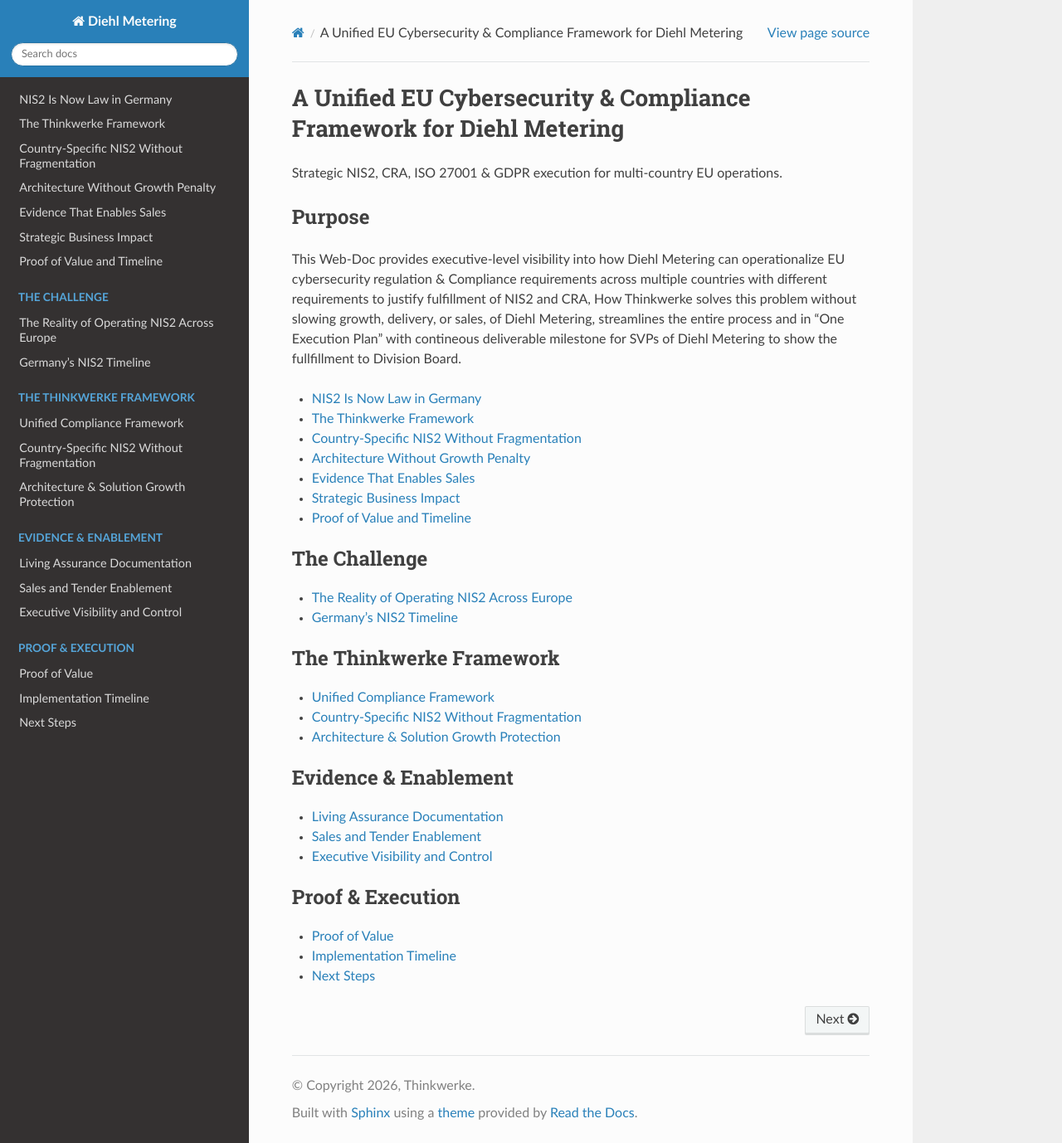
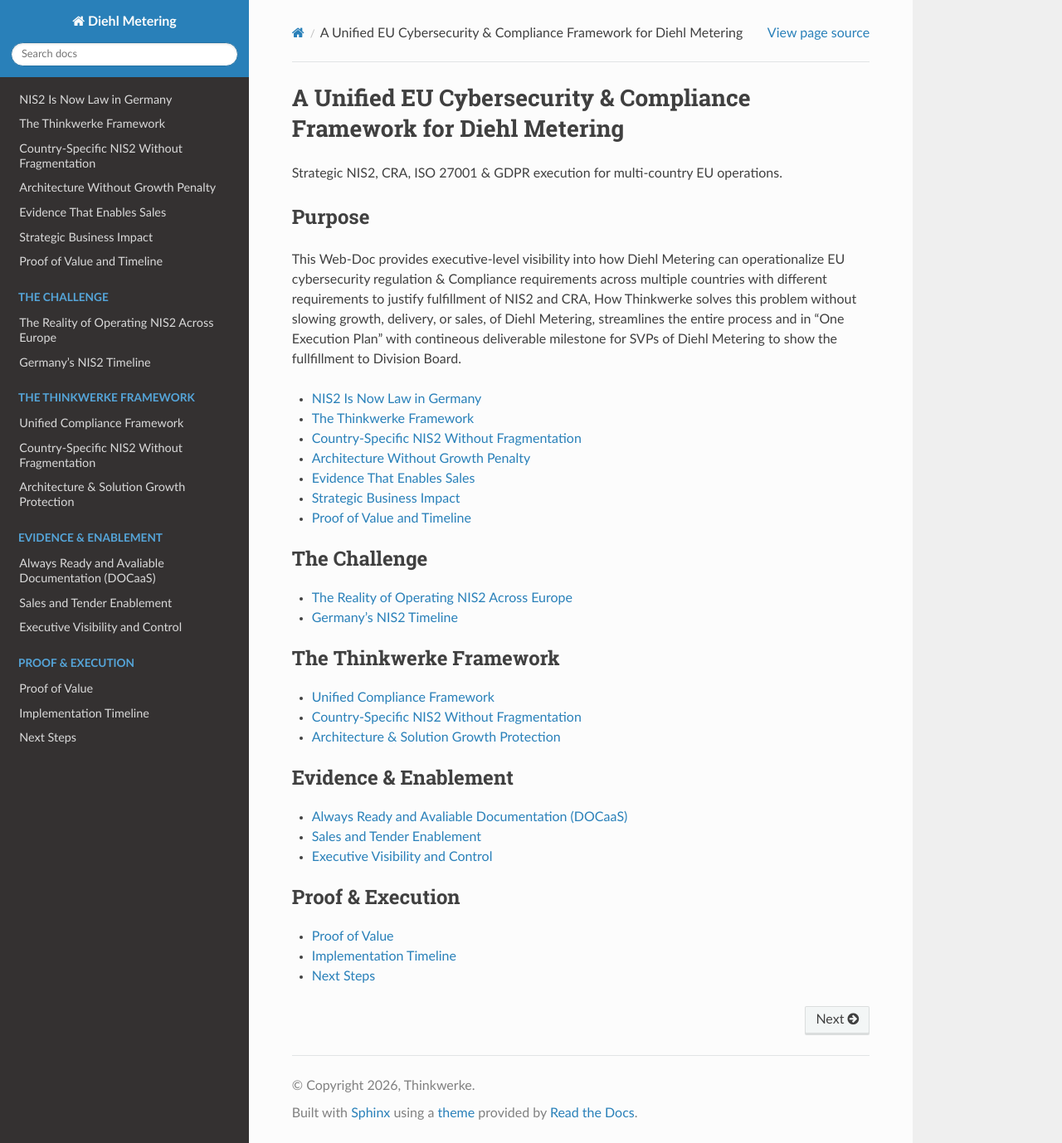
Before and after one commit to Mynkskhr/diehlmetering, a Sphinx documentation site: the page built from docs/source/index.rst, in a window 1280 px wide and 1378 px high. Shown: the whole window at 83% size. Built offline with Sphinx 7.4.7 and the Read the Docs theme 3.1.0, drawn with Linux system fonts in a browser that asks for light colours; some of the changed lines change nothing that is shown.

Commit message:
Update living-assurance-docs.rst

```diff
--- a/docs/source/living-assurance-docs.rst
+++ b/docs/source/living-assurance-docs.rst
@@ -1,10 +1,172 @@
-Living Assurance Documentation
-==============================
+Always Ready and Avaliable Documentation (DOCaaS)
+=================================================
 
-Living assurance documentation for Diehl Metering, maintained by Thinkwerke.
+Executive-accessible, continuously maintained assurance documentation
+for Diehl Metering — owned, updated, and governed by Thinkwerke.
 
-Subtitle
---------
+***From static documents to living proof of security, compliance, and control.***
 
-Always current. Always accessible. Always defensible — without dependency on
-individual teams.
+Why This Matters to Executives
+------------------------------
+
+In many organisations, security and compliance documentation is:
+
+- Fragmented across teams
+- Outdated the moment it is written
+- Locked inside engineering tools
+- Dependent on individual contributors
+- Unavailable when executives need answers
+
+At Diehl Metering, this risk is amplified by:
+
+- Distributed hosting and product teams
+- Multiple countries and regulators
+- Vendor-hosted platforms
+- High reliance on engineering explanations during audits and tenders
+
+**This creates decision risk at executive level.**
+
+Thinkwerke’s DOCaaS Model
+------------------------
+
+Thinkwerke introduces **Documentation as a Service (DOCaaS)**:
+
+**Living assurance documentation that is:**
+
+- Continuously updated
+- Directly linked to technical evidence
+- Accessible to executives without engineering mediation
+- Reusable across audits, tenders, and customer assurance
+
+This documentation is not a report.
+
+It is an **operational asset**.
+
+What “Living” Means in Practice
+-------------------------------
+
+Documentation evolves automatically as the system evolves.
+
+Changes in:
+- CI/CD pipelines
+- Cloud configurations
+- Vulnerability posture
+- Product architecture
+- Regulatory mappings
+
+→ are reflected in documentation through evidence links, artefacts, and traceability.
+
+There is no “documentation phase”.
+There is no “update scramble”.
+
+Ownership and Accountability
+----------------------------
+
+A critical failure in many compliance programs is **unclear ownership**.
+
+Thinkwerke explicitly owns:
+
+- Structure of assurance documentation
+- Regulatory mappings (NIS2, CRA, ISO 27001)
+- Evidence linkage and traceability
+- Executive summaries and narratives
+
+This eliminates:
+
+- Consultant walk-away risk
+- Knowledge loss during team changes
+- Dependency on individual engineers
+- Conflicting or falsified documentation
+
+Executive-Level Access (No Technical Gatekeeping)
+-------------------------------------------------
+
+Executives and senior managers can directly access:
+
+- NIS2 readiness status by country
+- CRA preparation progress
+- Open risks and mitigation status
+- Evidence used in audits and tenders
+- Architecture decisions and rationale
+
+No Jira access required.
+No Git access required.
+No dependency on technical explanations.
+
+This enables leadership to:
+
+- Take informed strategic decisions
+- Challenge assumptions with evidence
+- Confidently engage regulators and customers
+- Direct product and platform strategy
+
+Real-World Risk Reduction
+-------------------------
+
+Historical failures often trace back to:
+
+- Missing migration documentation
+- Unexplained architecture decisions
+- Incomplete vendor responsibility mapping
+- Undocumented incidents and outages
+
+Living assurance documentation prevents:
+
+- Post-incident confusion
+- Reactive explanations
+- Reputational damage
+- Loss of executive confidence
+
+By design, the documentation already contains:
+
+- Architecture explanations
+- Control ownership
+- Evidence artefacts
+- Decision rationale
+
+Sales and Tender Enablement
+---------------------------
+
+The same documentation is reused externally:
+
+- Security questionnaires
+- Customer assurance workshops
+- Public-sector tenders
+- Regulated utility procurement
+
+Instead of rewriting answers, Diehl Metering can:
+
+- Reference stable documentation sections
+- Attach evidence artefacts
+- Demonstrate maturity and consistency
+
+This directly accelerates sales cycles.
+
+Detailed examples are documented at:
+- :doc:`Evidence Library <docs.thinkwerke.com/en/latest/evidence-library/index>`
+- :doc:`Control to Proof Mapping <docs.thinkwerke.com/en/latest/evidence-library/control-to-proof>`
+
+Executive Outcome
+-----------------
+
+For SVPs, Directors, and the Division Board, DOCaaS delivers:
+
+- Continuous visibility without operational noise
+- Reduced dependency on technical teams
+- Higher confidence during audits and incidents
+- Faster, cleaner executive decision-making
+- A defensible compliance posture at all times
+
+Key Takeaway
+------------
+
+Living assurance documentation is not a deliverable.
+
+It is **infrastructure for trust**.
+
+Thinkwerke ensures that Diehl Metering is never:
+
+- Blocked by missing documentation
+- Dependent on unavailable teams
+- Exposed by outdated narratives
+- Surprised by regulatory scrutiny
```
